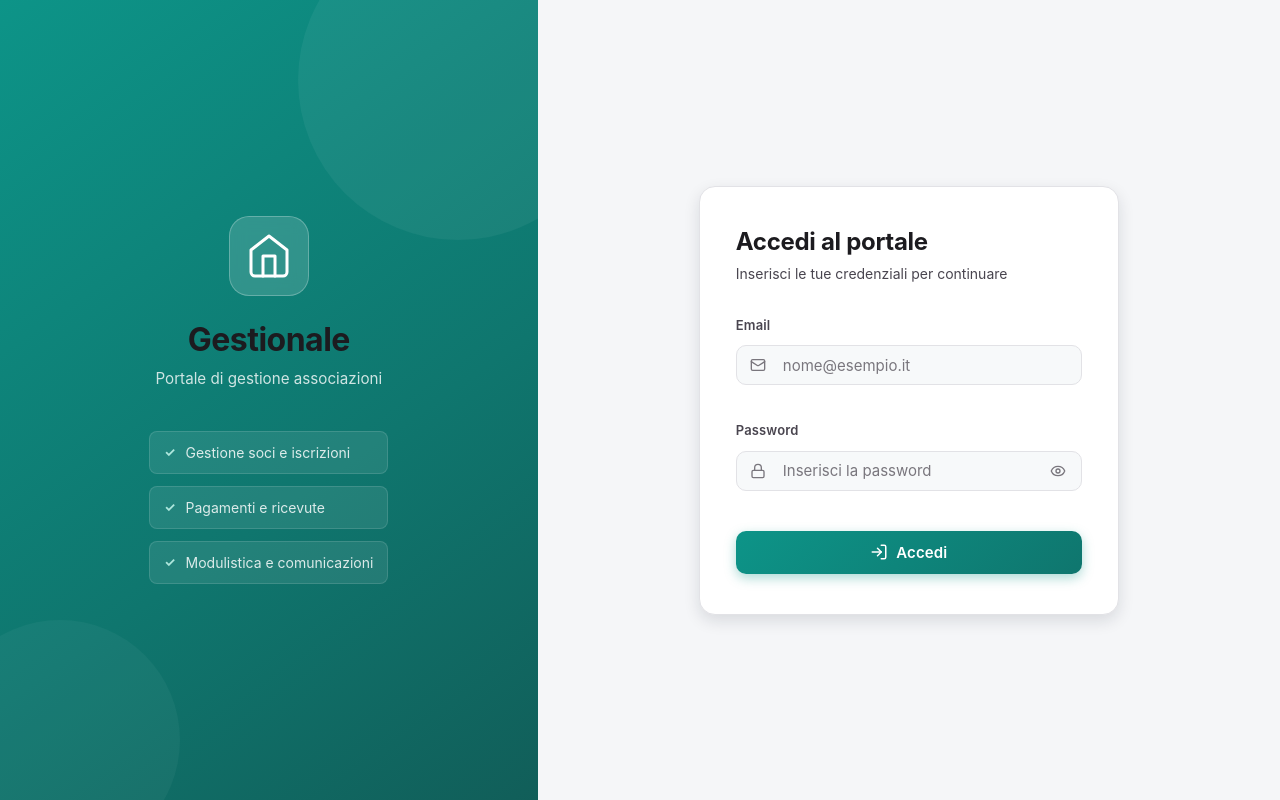
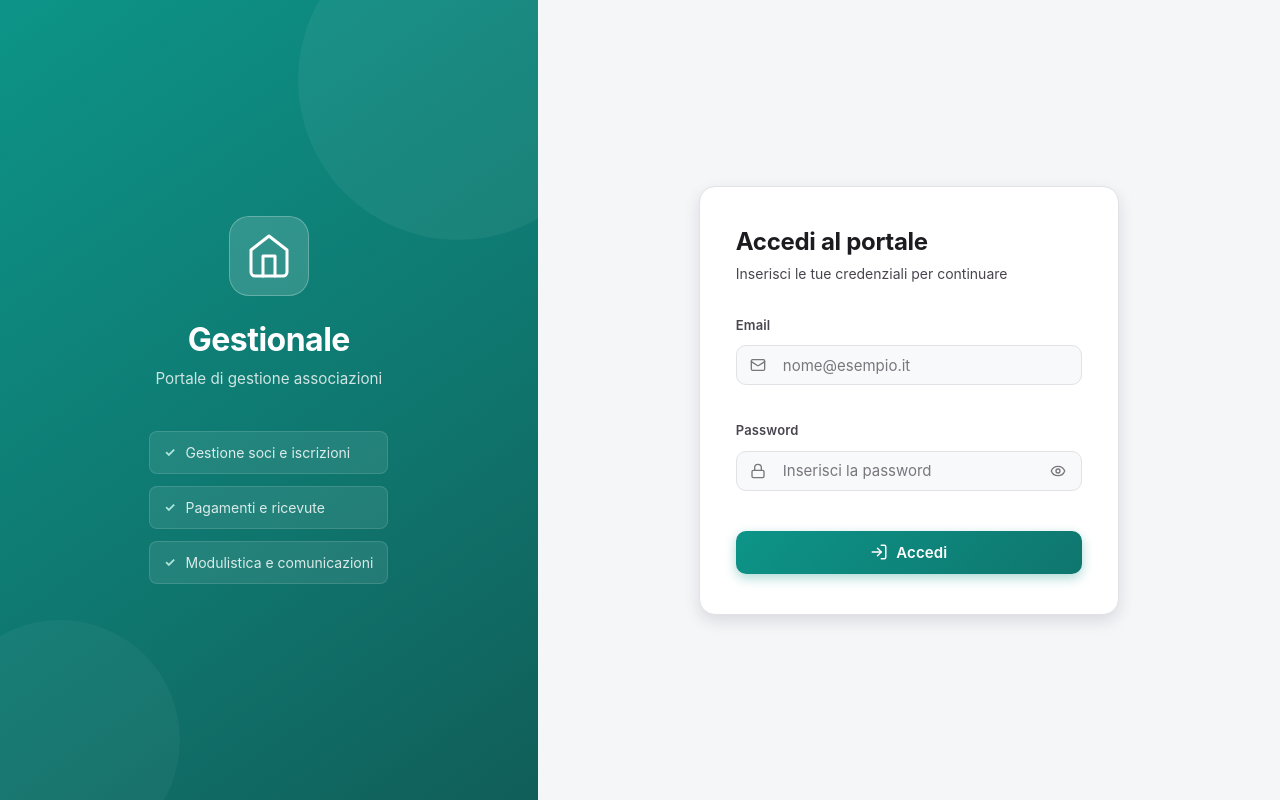
Before and after one commit to jjcesar91/assoc-frontend, a React (Vite) app: page /login in a window 1280 px wide. Built offline with nearby package versions, Linux system fonts and the light colour scheme; no server answers.

Commit message:
Login: titolo del pannello in bianco (l'h1 del design system lo rendeva scuro)
Co-Authored-By: Claude Opus 5.5 <noreply@anthropic.com>

```diff
--- a/src/Login.css
+++ b/src/Login.css
@@ -69,6 +69,7 @@
   font-weight: 700;
   margin: 0 0 8px;
   letter-spacing: -0.5px;
+  color: inherit; /* bianco del pannello: h1 del design system usa --text-primary */
 }
 
 .login-brand-subtitle {
```
